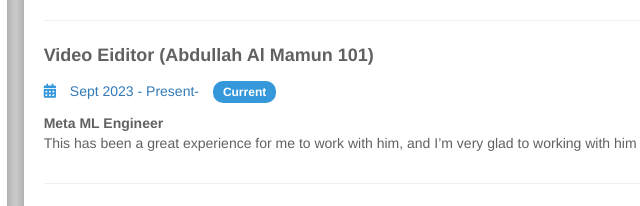
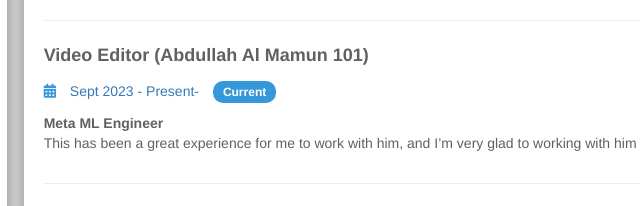
Before and after one commit to salahuddinjony/salahuddinjony.github.io, a plain HTML site: page index.html in a window 1280 px wide. Shown: the part 380-586 px from the top of the page, 418-1058 px from the left. Drawn offline with Linux system fonts and the light colour scheme.

Commit message:
Update index.html

```diff
--- a/index.html
+++ b/index.html
@@ -127,7 +127,7 @@
                                 </section>
 
                                   <section>
-                                    <h4>Video Eiditor
+                                    <h4>Video Editor
                                         (Abdullah Al Mamun 101)</h4>
                                     <p class="text-primary"><span><i class="fas fa-calendar-alt"></i></span> Sept 2023 - Present- <span class="badge badge-primary">Current</span></p>
                                     <P><b>Meta ML Engineer
```
